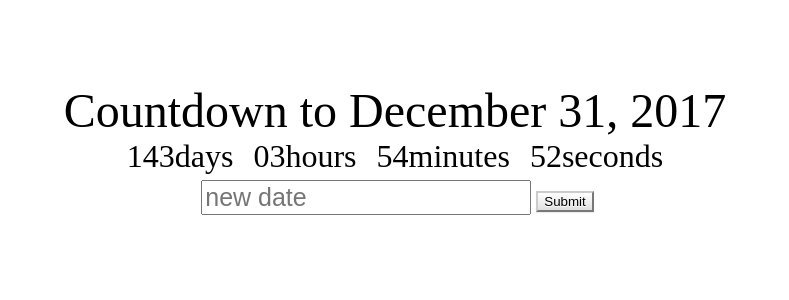
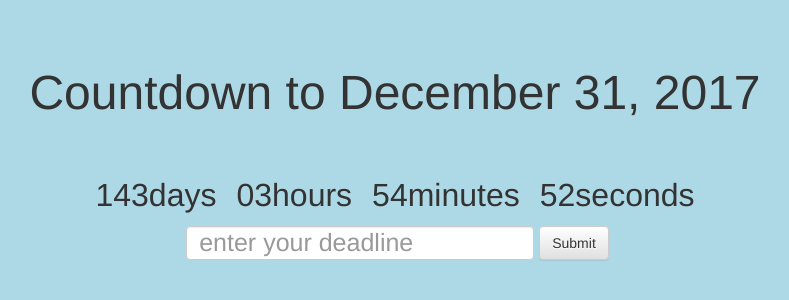
Before and after one commit to mongru/Countdown__App, a React app: page / in a window 1280 px wide. Shown: the part 170-470 px from the top of the page, without its empty margins (245-1034 px from the left). Built offline with nearby package versions, Linux system fonts and the light colour scheme.

Commit message:
fix css import bug & add react-bootstrap

```diff
--- a/css/App.css
+++ b/css/App.css
@@ -1,11 +1,20 @@
+body {
+    background-color: lightblue;
+    display: flex;
+    justify-content: center;
+
+
+}
+
 .Template {
     text-align: center;
-    margin-top: 20%;
+    margin-top: 25%;
     font-size: 32px;
 }
 
 .Template-title {
     font-size: 48px;
+    line-height: 160px;
 }
 
 .Clock-days,
--- /dev/null
+++ b/css/postcss.config.js
@@ -0,0 +1,5 @@
+module.exports = {
+  plugins: {
+    'autoprefixer': {}
+  }
+}
--- a/index.html
+++ b/index.html
@@ -3,7 +3,7 @@
     <head>
         <meta charset="utf-8">
         <meta name="viewport" content="width=device-width, initial-scale=1, shrink-to-fit=no">
-        <link rel="stylesheet" href="./css/App.css">
+        <link rel="stylesheet" href="https://maxcdn.bootstrapcdn.com/bootstrap/latest/css/bootstrap.min.css">
         <link rel="stylesheet" href="https://maxcdn.bootstrapcdn.com/bootstrap/latest/css/bootstrap-theme.min.css">
         <title>Countdown App</title>
     </head>
--- a/js/components/Clock.jsx
+++ b/js/components/Clock.jsx
@@ -1,5 +1,6 @@
 import React from 'react';
 import ReactDOM from 'react-dom';
+import '../../css/App.css';
 
 class Clock extends React.Component {
     constructor(props) {
--- a/js/components/Template.jsx
+++ b/js/components/Template.jsx
@@ -1,8 +1,10 @@
 import React from 'react';
 import ReactDOM from 'react-dom';
-// import './App.css';
+import '../../css/App.css';
 import Clock from './Clock.jsx';
-import {Form, FormControl, Button} from 'react-bootstrap';
+import {Form} from 'react-bootstrap';
+import {FormControl} from 'react-bootstrap';
+import {Button} from 'react-bootstrap';
 
 class Template extends React.Component {
     constructor(props) {
@@ -27,7 +29,7 @@ class Template extends React.Component {
                 <Clock deadline={this.state.deadline}/>
 
                 <Form onSubmit={(e) => this.changeDeadline(e)} inline>
-                    <FormControl className="Deadline-input" placeholder='new date' onChange={event => this.setState({newDeadline: event.target.value})}/>
+                    <FormControl className="Deadline-input" placeholder='enter your deadline' onChange={event => this.setState({newDeadline: event.target.value})}/>
                     <Button onClick={(e) => this.changeDeadline(e)}>Submit</Button>
                 </Form>
 
```
Also changed, not shown: 2 other files (tests, documents, lock files or other folders).
